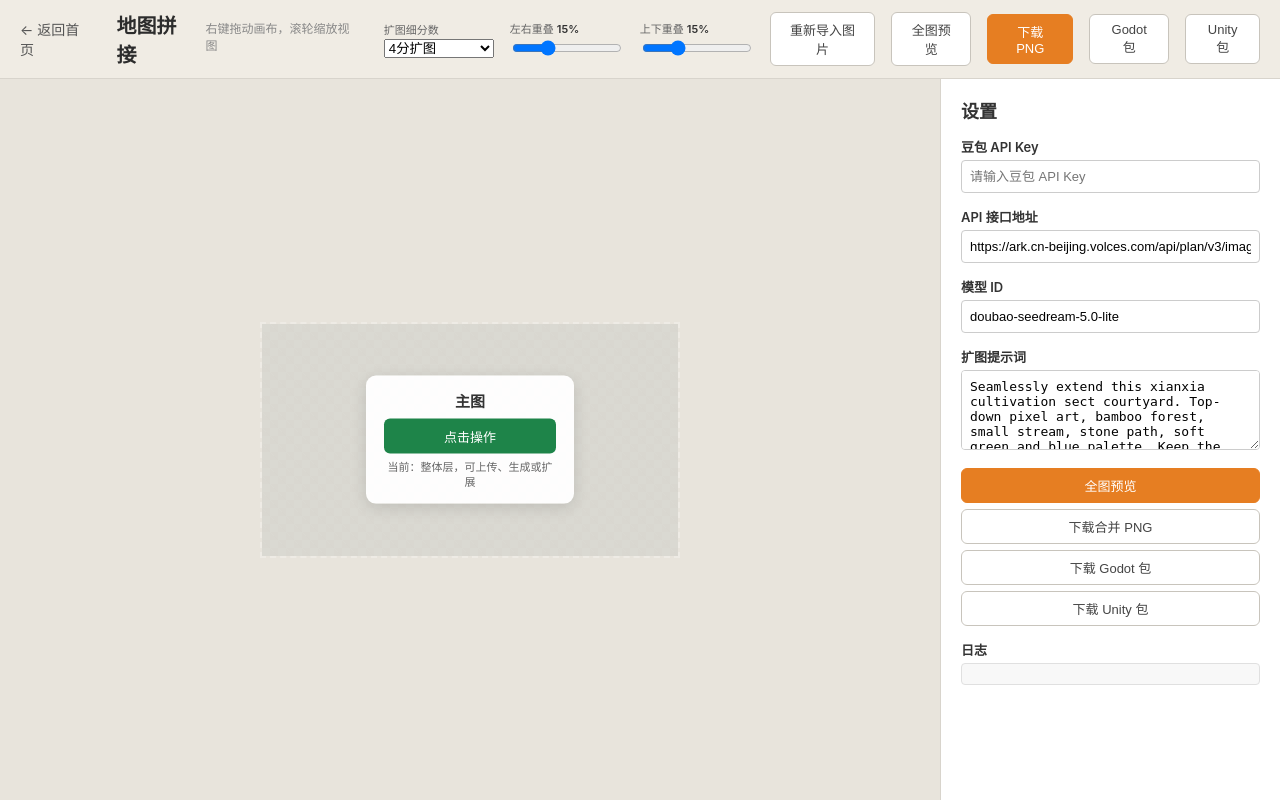
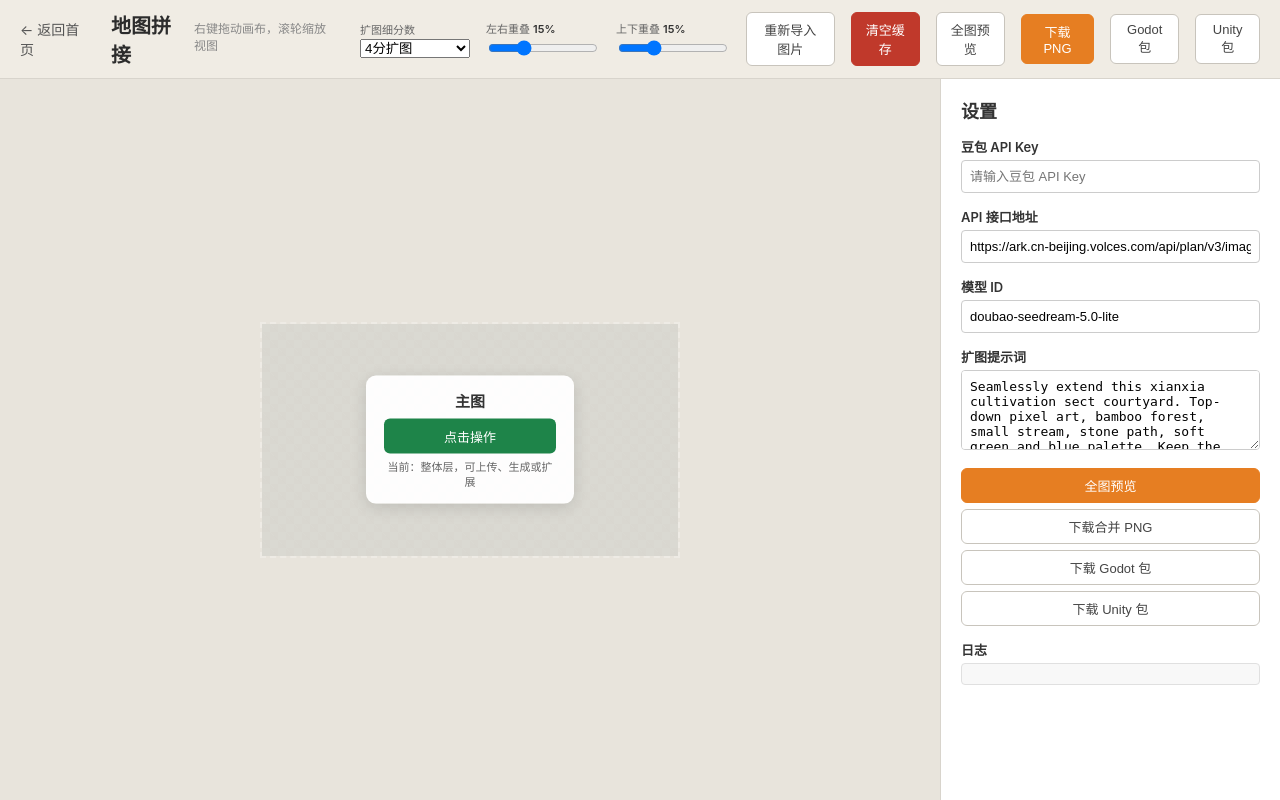
Before and after one commit to zhanghaonanshenlongdaxia/RougeLikeCard, a Flask app: page / in a window 1280 px wide. Run offline with Flask 3, Linux system fonts and the light colour scheme.

Commit message:
feat: add clear-all button and fix Unity export coordinates
- Add /api/clear_all endpoint and topbar '清空缓存' button.
- Unity export now uses traditional Cartesian coordinates:
  center (0,0), right (1,0), left (-1,0), up (0,1), down (0,-1).

```diff
--- a/Tools/ImageOutpaintTool/app.py
+++ b/Tools/ImageOutpaintTool/app.py
@@ -398,8 +398,11 @@ def export_tiles(engine: str):
                 # Zero-based grid coordinates (top-left becomes 0,0)
                 name = f"tile_{r - min_r}_{c - min_c}.png"
             elif engine == "unity":
-                # Coordinates relative to center tile (0,0)
-                name = f"tile_{r}_{c}.png"
+                # Traditional Cartesian coordinates: x = col, y = -row
+                # center (0,0), right (1,0), left (-1,0), up (0,1), down (0,-1)
+                x = c
+                y = -r
+                name = f"tile_{x}_{y}.png"
             else:
                 return jsonify({"error": "Unknown engine"}), 400
             zf.writestr(name, pil_to_bytes(cells[key]))
@@ -422,6 +425,13 @@ def index():
         default_api_url=DEFAULT_API_URL,
         default_model=DEFAULT_MODEL,
     )
+
+
+@app.route("/api/clear_all", methods=["POST"])
+def clear_all():
+    data = get_session()
+    data["cells"] = {}
+    return jsonify({"ok": True})
 
 
 @app.route("/api/upload_center", methods=["POST"])
--- a/Tools/ImageOutpaintTool/templates/index.html
+++ b/Tools/ImageOutpaintTool/templates/index.html
@@ -73,7 +73,9 @@
         .btn:hover { background: #f5f5f0; }
         .btn.primary { background: #e67e22; border-color: #e67e22; color: white; }
         .btn.primary:hover { background: #d35400; }
-        .btn.small { padding: 5px 10px; font-size: 12px; }
+        .btn.danger { background: #c0392b; border-color: #c0392b; color: white; }
+.btn.danger:hover { background: #a93226; }
+
 
         /* ===== Main body ===== */
         .main-body {
@@ -302,6 +304,7 @@
                     <input type="range" id="v-overlap" min="0" max="50" value="15">
                 </div>
                 <button class="btn" onclick="reimportCenter()">重新导入图片</button>
+                <button class="btn danger" onclick="clearAll()">清空缓存</button>
                 <button class="btn" onclick="showPreview()">全图预览</button>
                 <button class="btn primary" onclick="downloadCombined()">下载 PNG</button>
                 <button class="btn" onclick="downloadPackage('godot')">Godot 包</button>
@@ -564,6 +567,22 @@
             triggerUpload(0, 0);
         }
 
+        async function clearAll() {
+            if (!confirm('确定清空所有图片和缓存吗？')) return;
+            const resp = await fetch('/api/clear_all', { method: 'POST' });
+            const data = await resp.json();
+            if (data.ok) {
+                state.cells = {};
+                state.centerSize = null;
+                grid.innerHTML = '';
+                updateGridSize();
+                createCell(0, 0);
+                log('已清空缓存');
+            } else {
+                log('清空失败: ' + (data.error || 'unknown'));
+            }
+        }
+
         async function uploadCenter(file) {
             const form = new FormData();
             form.append('image', file);
```
